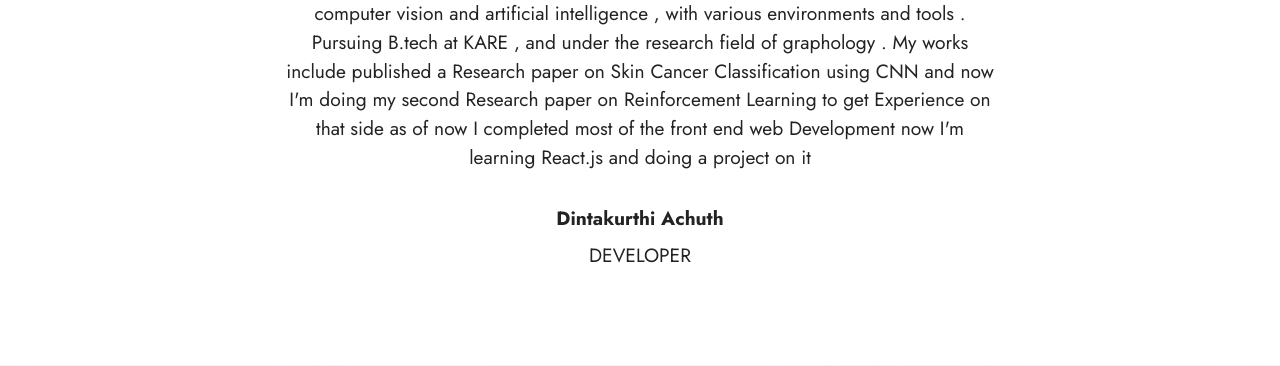
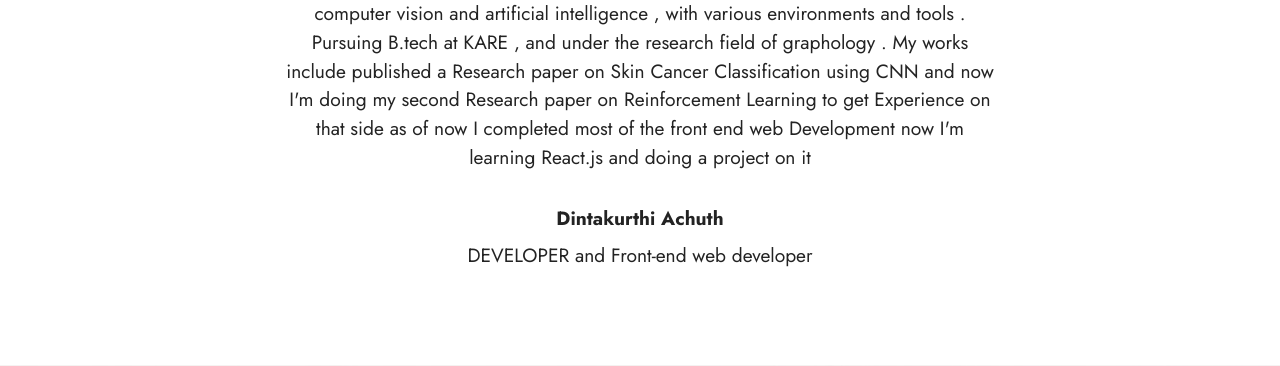
Before and after one commit to Akshith-github/RutherfordsStudio, a Flask app: page / in a window 1280 px wide. Shown: the part 4665-5031 px from the top of the page. Run offline with Flask 2, Linux system fonts and the light colour scheme; data that the repository does not hold is empty; some libraries are stand-ins or nearby versions; some web fonts are replaced.

Commit message:
Team details update

```diff
--- a/app/templates/index.html
+++ b/app/templates/index.html
@@ -411,48 +411,48 @@ Signin and Checkout our communities, blogs, projects and many more resources. ">
                             <div class="user_name mbr-fonts-style mb-2 display-7"><strong>Dintakurthi Achuth</strong>
                             </div>
                             <div class="user_desk mbr-fonts-style display-7">
-                                DEVELOPER</div>
+                                DEVELOPER and Front-end web developer </div>
                         </div>
                     </div>
                     <div class="carousel-item">
                         <div class="user col-md-8">
                             <div class="user_image">
-                                <a href="https://in.linkedin.com/in/balasaraswathi-yugandher-563a2b17b"><img
-                                        src="assets/images/yugandher-200x200.jpeg" alt=""></a>
+                                <a href="https://www.linkedin.com/in/r-raja-subramanian-a0076ab6/"><img
+                                        src="assets/images/RajaSubramanianSir.jpeg" alt=""></a>
                             </div>
                             <div class="user_text mb-4">
                                 <p class="mbr-fonts-style display-7">
-                                    Student at kalasalingam university department of computer science and engineering.
-                                    wanted to build a entrepreneurship like a kingdom and serve the nation and world. my
-                                    main moto is to be helpful to all without seeking any benefits. dream to be work in
-                                    industrial giant's like google,apple,ibm etc., to gain experience. Always wish to
-                                    connect people
+                                    I like to program applications, design webs.
+                                    Creating a Software in link with ECE,Interested in Cricket.
+                                    My objective is to become a good learner, work with reputed companies with my knowledge and perseverance
                                 </p>
                             </div>
-                            <div class="user_name mbr-fonts-style mb-2 display-7"><strong>Balasaraswathi
-                                    Yugandher</strong></div>
+                            <div class="user_name mbr-fonts-style mb-2 display-7"><strong>R.Raja Subramanian</strong><br>Assistant Professor, CSE, Qualified in UGC NET and GATE</div>
                             <div class="user_desk mbr-fonts-style display-7">
-                                DEVELOPER
+                                Guide and Educational Content Management
                             </div>
                         </div>
                     </div>
                     <div class="carousel-item">
                         <div class="user col-md-8">
                             <div class="user_image">
-                                <img src="assets/images/nithin1594623431830-400x400.jpg" alt="">
+                                <a href="https://www.linkedin.com/in/shiridi-kumar-peddinti-b33725199/"><img
+                                        src="assets/images/ShiridiDev.jpg" alt=""></a>
                             </div>
                             <div class="user_text mb-4">
                                 <p class="mbr-fonts-style display-7">
-                                    Student at IBM-ICE under the stream Artificial Intelligence And Machine
-                                    Learning.(KARE)
+                                    Student at kalasalingam university department of computer science and engineering.
+                                    An AI enthusiast and a good learner.
+                                    Interest's in the field of Data science and Ai.
                                 </p>
                             </div>
-                            <div class="user_name mbr-fonts-style mb-2 display-7"><strong>Adiki Nithin</strong></div>
+                            <div class="user_name mbr-fonts-style mb-2 display-7"><strong>P Shiridi Kumar</strong></div>
                             <div class="user_desk mbr-fonts-style display-7">
-                                DEVELOPER
+                                DEVELOPER and Data Science Tools Management
                             </div>
                         </div>
                     </div>
+
                     <div class="carousel-item">
                         <div class="user col-md-8">
                             <div class="user_image">
@@ -468,7 +468,7 @@ Signin and Checkout our communities, blogs, projects and many more resources. ">
                                 <strong>Nukala Akshith</strong>
                             </div>
                             <div class="user_desk mbr-fonts-style display-7">
-                                DEVELOPER
+                                DEVELOPER and Web Functionalities Management
                             </div>
                         </div>
                     </div>
```
Also changed, not shown: app/templates/raw.html (added, +22 -0 lines), app/assets/images/RajaSubramanianSir.jpeg (added), app/assets/images/ShiridiDev.jpeg (added), app/assets/images/ShiridiDev.jpg (added).
